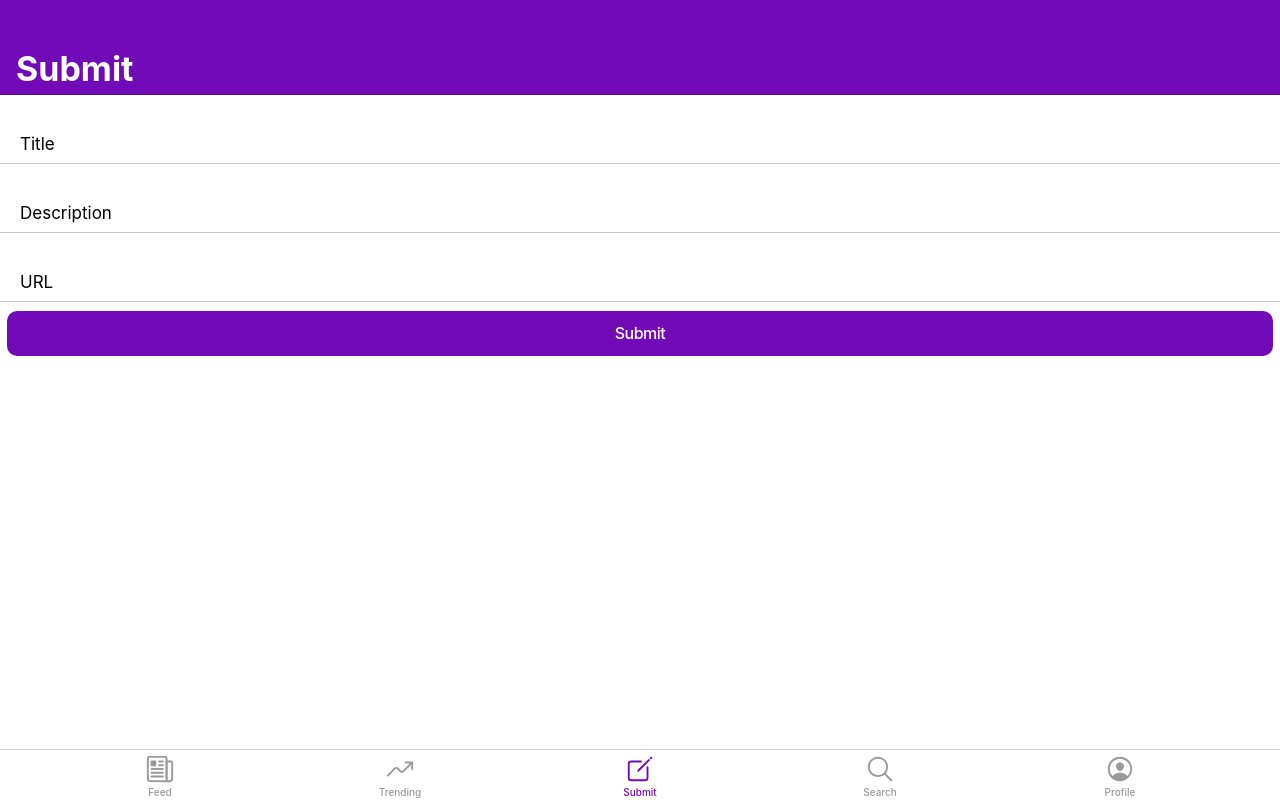
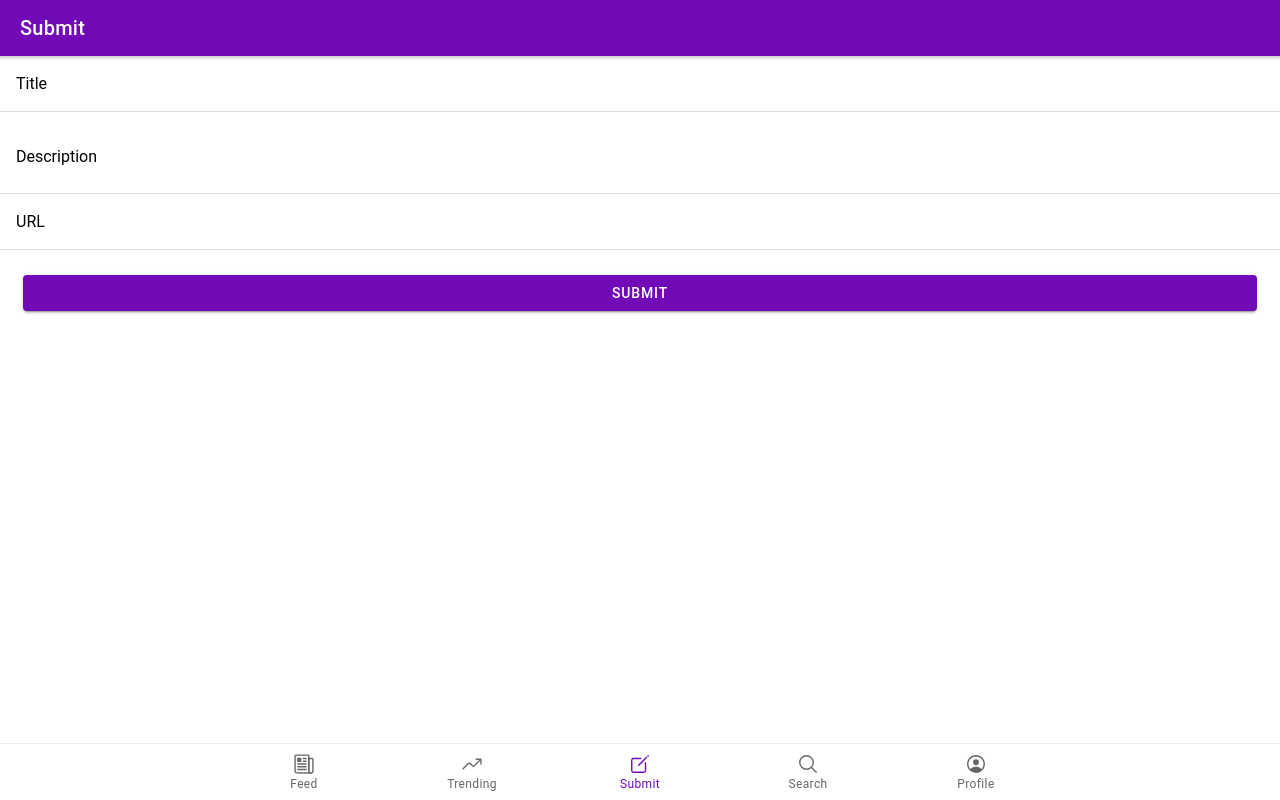
Before and after one commit to aravrs/shOut, a React (Create React App) app: page /submit in a window 1280 px wide. Built offline with nearby package versions, Linux system fonts and the light colour scheme; no server answers.

Commit message:
UI fixes

```diff
--- a/src/App.js
+++ b/src/App.js
@@ -56,9 +56,9 @@ import UserContext from "./contexts/UserContext";
 
 const App = () => {
   // force iOS coz it looks cooler
-  setupConfig({
-    mode: "ios",
-  });
+  // setupConfig({
+  //   mode: "ios",
+  // });
 
   const [user, setUser] = useAuth();
 
--- a/src/pages/Tabs/Profile.js
+++ b/src/pages/Tabs/Profile.js
@@ -62,7 +62,7 @@ const Profile = (props) => {
               </IonCardContent>
             </IonCard>
             <IonRow>
-              <IonCol>
+              <IonCol className="ion-margin-horizontal">
                 <IonButton
                   expand="block"
                   routerLink={"/edit-profile"}
@@ -74,7 +74,7 @@ const Profile = (props) => {
               </IonCol>
             </IonRow>
             <IonRow>
-              <IonCol>
+              <IonCol className="ion-margin-horizontal">
                 <IonButton expand="block" onClick={logoutUser}>
                   Log Out
                 </IonButton>
--- a/src/pages/Tabs/Submit.js
+++ b/src/pages/Tabs/Submit.js
@@ -8,6 +8,7 @@ import {
   IonRow,
   IonCol,
   IonButton,
+  IonTextarea,
 } from "@ionic/react";
 import Header from "../../components/Header/Header";
 import UserContext from "../../contexts/UserContext";
@@ -69,13 +70,13 @@ const Submit = (props) => {
         </IonItem>
         <IonItem lines="full">
           <IonLabel position="floating">Description</IonLabel>
-          <IonInput
+          <IonTextarea
             name="description"
             value={values.description}
             type="text"
             onIonChange={handleChange}
             required
-          ></IonInput>
+          ></IonTextarea>
         </IonItem>
         <IonItem lines="full">
           <IonLabel position="floating">URL</IonLabel>
@@ -88,7 +89,7 @@ const Submit = (props) => {
           ></IonInput>
         </IonItem>
         <IonRow>
-          <IonCol>
+          <IonCol className="ion-margin-horizontal ion-margin-top">
             <IonButton
               type="submit"
               color="primary"
```
